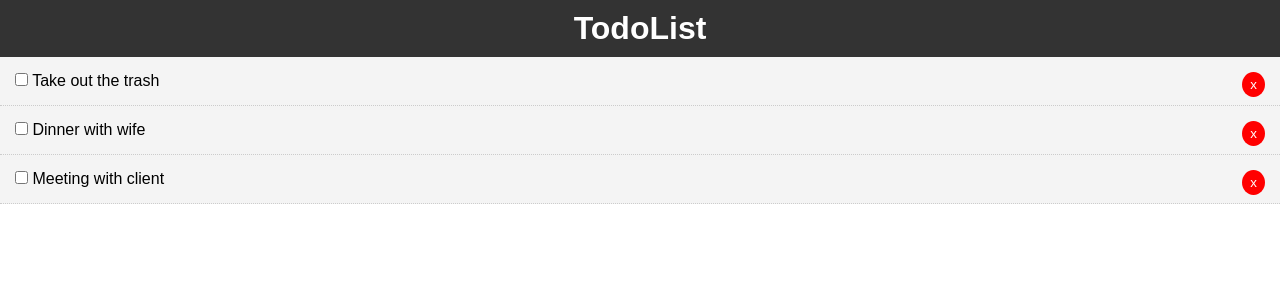
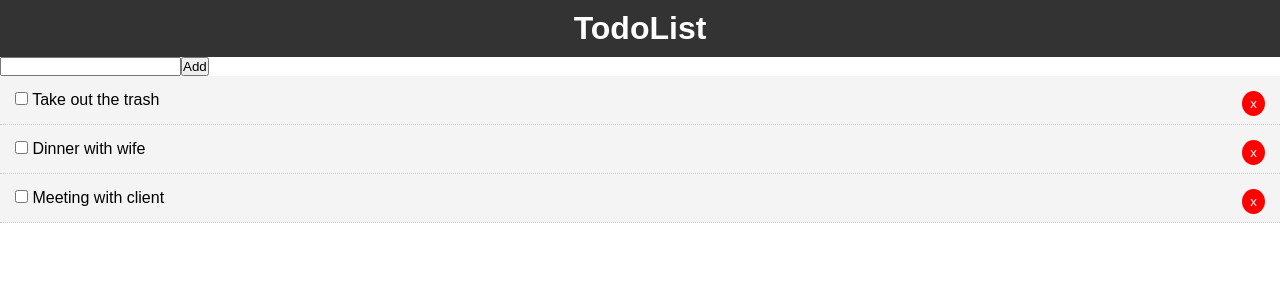
Before and after one commit to EdwinWalela/react-refresher, a React (Create React App) app: page / in a window 1280 px wide. Shown: the top 300 px of the page. Built offline with nearby package versions, Linux system fonts and the light colour scheme.

Commit message:
AddTodo form

```diff
--- a/src/App.jsx
+++ b/src/App.jsx
@@ -2,6 +2,7 @@ import React, { Component } from 'react';
 import './App.css';
 import Todos from './components/Todos';
 import Header from './components/layout/Header.jsx';
+import AddTodo from './components/AddTodo';
 
 class App extends Component{
 
@@ -50,6 +51,7 @@ class App extends Component{
 		return (
 			<div className="App">
 				<Header />
+				<AddTodo />
 				<Todos
 					todos = {this.state.todos}
 					markComplete = {this.markComplete}
--- /dev/null
+++ b/src/components/AddTodo.jsx
@@ -0,0 +1,14 @@
+import React, { Component }  from 'react';
+
+class AddTodo extends Component{
+    render(){
+        return (
+            <form action="">
+                <input type="text" name="" id=""/>
+                <button>Add</button>
+            </form>
+        )
+    }
+}
+
+export default AddTodo;
```
